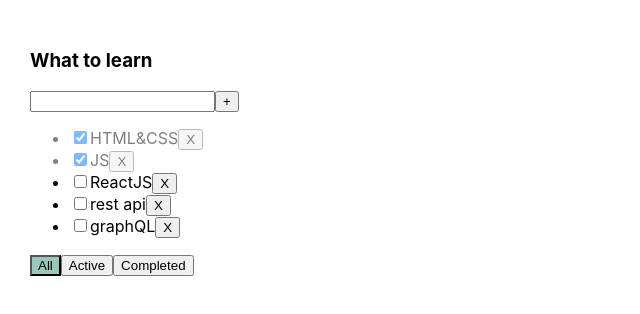
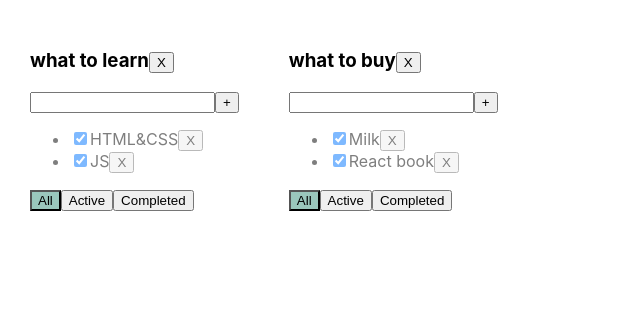
Before and after one commit to Kalinskiy/todo, a React (Create React App) app: page / in a window 1280 px wide. Shown: the top 314 px of the page, without its empty margins (0-640 px from the left). Built offline with nearby package versions, Linux system fonts and the light colour scheme.

Commit message:
todolist5 finished

```diff
--- a/src/App.tsx
+++ b/src/App.tsx
@@ -7,62 +7,120 @@
 //types
 export type FilterValuesType = 'all' | 'active' | 'completed'
 
+export type TaskType = {
+    id: string,
+    title: string,
+    isDone: boolean
+}
+export type TodolistType = {
+    id: string,
+    title: string,
+    filter: FilterValuesType
+}
+type TasksStateType = {
+    [key:string]:Array<TaskType>
+}
+
+
 function App() {
 
 
     //states
-    let [filter, setFilter] = useState<FilterValuesType>('all')
+    // let [tasks, setTasks] = useState([
+    //     {id: v1(), title: "HTML&CSS", isDone: true},
+    //     {id: v1(), title: "JS", isDone: true},
+    //     {id: v1(), title: "ReactJS", isDone: false},
+    //     {id: v1(), title: "rest api", isDone: false},
+    //     {id: v1(), title: "graphQL", isDone: false}
+    // ])
+    let todolist1 = v1();
+    let todolist2 = v1();
 
 
-    let [tasks, setTasks] = useState([
-        {id: v1(), title: "HTML&CSS", isDone: true},
-        {id: v1(), title: "JS", isDone: true},
-        {id: v1(), title: "ReactJS", isDone: false},
-        {id: v1(), title: "rest api", isDone: false},
-        {id: v1(), title: "graphQL", isDone: false}
+    let [todolists, setTodolists] = useState<Array<TodolistType>>([
+        {id: todolist1, title: 'what to learn', filter: 'all'},
+        {id: todolist2, title: 'what to buy', filter: 'all'},
+
+
     ])
-    //functions
+    let [tasks, setTasks] = useState<TasksStateType>({
+        [todolist1]: [
+            {id: v1(), title: 'HTML&CSS', isDone: true},
+            {id: v1(), title: 'JS', isDone: true},
+        ],
+        [todolist2]: [
+            {id: v1(), title: 'Milk', isDone: true},
+            {id: v1(), title: 'React book', isDone: true},
+        ],
 
-    const removeTask = (id: string) => {
-        const filteredTasks = tasks.filter(t => t.id != id)
-        setTasks(filteredTasks)
+    })
+    //Tasks Functions
+    const removeTask = (id: string, todolistId: string) => {
+        const todolistTasks = tasks[todolistId];
+        tasks[todolistId] = todolistTasks.filter(t => t.id != id)
+        setTasks({...tasks})
     }
-    const changeFilter = (value: FilterValuesType) => {
-        setFilter(value)
+    const changeFilter = (value: FilterValuesType, todolistId: string) => {
+        let todolist = todolists.find(tl => tl.id === todolistId);
+        if (todolist) {
+            todolist.filter = value;
+            setTodolists([...todolists])
         }
-    const addTask = (title: string) => {
+    }
+    const addTask = (title: string, todolistId: string) => {
         let task = {id: v1(), title: title, isDone: false}
-        let newTask = [task, ...tasks]
-        setTasks(newTask)
+        const todolistTasks = tasks[todolistId];
+        tasks[todolistId] = [task, ...todolistTasks]
+        setTasks({...tasks})
+
     }
-    const changeTaskStatus = (id: string, isDone: boolean) => {
-        let task = tasks.find(t => t.id === id)
-        if (task) {
+    const changeTaskStatus = (id: string, isDone: boolean, todolistId: string) => {
+        let todolistTasks = tasks[todolistId]
+        let task = todolistTasks.find(t=>t.id ===id)
+        if(task){
             task.isDone = isDone;
-            setTasks([...tasks])
+            setTasks({...tasks});
+        }
+    }
+//Todolists Functions
+    const removeTodolist = (id:string)=>{
+        setTodolists(todolists.filter(tl=>tl.id !=id))
+        delete tasks[id]
+        setTasks({...tasks})
     }
 
-    }
-//logic
-    let tasksForTodolist = tasks;
-    if (filter === 'active') {
-        tasksForTodolist = tasks.filter(t => !t.isDone)
-    }
-    if (filter === 'completed') {
-        tasksForTodolist = tasks.filter(t => t.isDone)
-    }
     return (
         <div className="App">
-            <Todolist
-                title="What to learn"
+            {
+                todolists.map(tl => {
+                    let allTodolistTasks = tasks[tl.id]
+                    let tasksForTodolist = allTodolistTasks
+
+                    if (tl.filter === 'active') {
+                        tasksForTodolist = allTodolistTasks.filter(t => !t.isDone)
+                    }
+                    if (tl.filter === 'completed') {
+                        tasksForTodolist = allTodolistTasks.filter(t => t.isDone)
+                    }
+
+                    return <Todolist
+                        title={tl.title}
+                        key={tl.id}
+                        id={tl.id}
                         tasks={tasksForTodolist}
                         removeTask={removeTask}
                         changeFilter={changeFilter}
                         addTask={addTask}
                         changeTaskStatus={changeTaskStatus}
-                filter={filter}
+                        filter={tl.filter}
+
+                        removeTodolist={removeTodolist}
 
                     />
+                })
+
+            }
+
         </div>
     );
 }
--- a/src/Todolist.tsx
+++ b/src/Todolist.tsx
@@ -1,31 +1,30 @@
 import React, {ChangeEvent, useState} from 'react';
-import {FilterValuesType} from "./App";
+import {FilterValuesType, TaskType} from "./App";
 
-type TaskType = {
-    id: string
-    title: string
-    isDone: boolean
-}
+
+
+
 
 type PropsType = {
     title: string
     tasks: Array<TaskType>
-    removeTask: (taskId: string) => void
-    changeFilter: (value: FilterValuesType) => void
-    addTask: (title: string) => void
-    changeTaskStatus: (id: string, isDone: boolean) => void
-    filter:FilterValuesType
+    removeTask: (taskId: string, todolistId: string) => void
+    changeFilter: (value: FilterValuesType, todolistId: string) => void
+    addTask: (title: string, todolistId: string) => void
+    changeTaskStatus: (id: string, isDone: boolean, todolistId: string) => void
+    filter: FilterValuesType
+    id: string
+    removeTodolist:(id:string)=>void
 }
 
 export function Todolist(props: PropsType) {
 
     let [error, setError] = useState<string | null>(null)
-
     let [title, setTitle] = useState('')
-
+//tasks
     const addTask = () => {
         if (title.trim() !== '') {
-            props.addTask(title)
+            props.addTask(title, props.id)
             setTitle('')
         } else {
             setError('Title is required!')
@@ -44,7 +43,11 @@
     }
 
     return <div>
-        <h3>{props.title}</h3>
+
+        <h3>{props.title}
+            <button onClick={()=>props.removeTodolist(props.id)}>X</button>
+        </h3>
+
         <div>
             <input
                 className={error ? 'error' : ''}
@@ -59,13 +62,13 @@
         <ul>
             {
                 props.tasks.map(t => {
-                    const onClickHandler = () => props.removeTask(t.id);
+                    const onClickHandler = () => props.removeTask(t.id, props.id);
                     const onChangeHandler = (e: ChangeEvent<HTMLInputElement>) => {
                         let newValueIsDone = e.currentTarget.checked
-                        props.changeTaskStatus(t.id, newValueIsDone)
+                        props.changeTaskStatus(t.id, newValueIsDone, props.id)
                     }
 
-                    return <li key={t.id} className={t.isDone?'is-done':''}>
+                    return <li key={t.id} className={t.isDone ? 'is-done' : ''}>
                         <input
 
                             type="checkbox"
@@ -81,14 +84,17 @@
         </ul>
         <div>
             <button
-                className={props.filter==='all'?'active-filter':''}
-                onClick={() => props.changeFilter('all')}>All</button>
+                className={props.filter === 'all' ? 'active-filter' : ''}
+                onClick={() => props.changeFilter('all', props.id)}>All
+            </button>
             <button
-                className={props.filter==='active'?'active-filter':''}
-                onClick={() => props.changeFilter('active')}>Active</button>
+                className={props.filter === 'active' ? 'active-filter' : ''}
+                onClick={() => props.changeFilter('active', props.id)}>Active
+            </button>
             <button
-                className={props.filter==='completed'?'active-filter':''}
-                onClick={() => props.changeFilter('completed')}>Completed</button>
+                className={props.filter === 'completed' ? 'active-filter' : ''}
+                onClick={() => props.changeFilter('completed', props.id)}>Completed
+            </button>
         </div>
     </div>
 }
```
Lines whose indentation alone changed are shown as unchanged.
